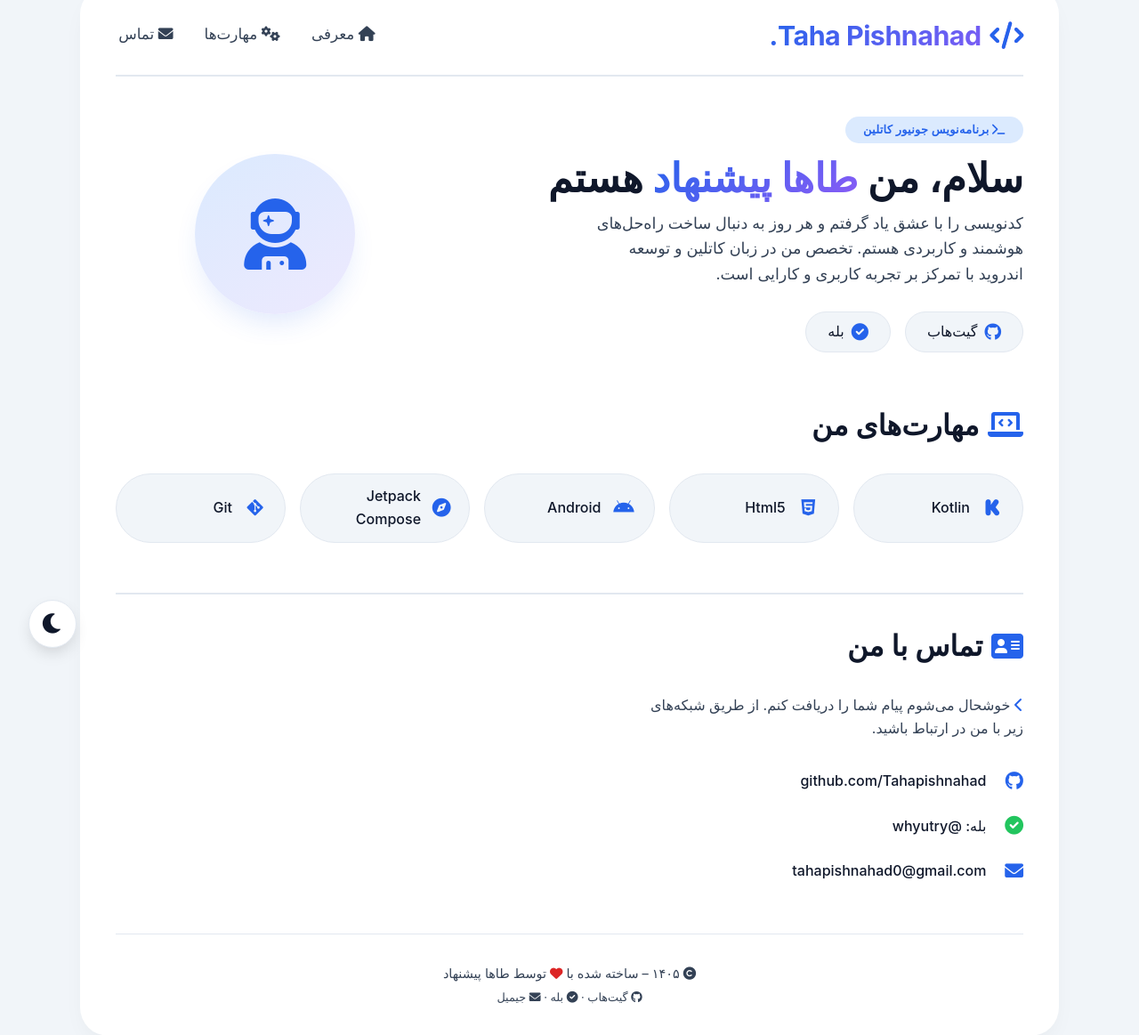
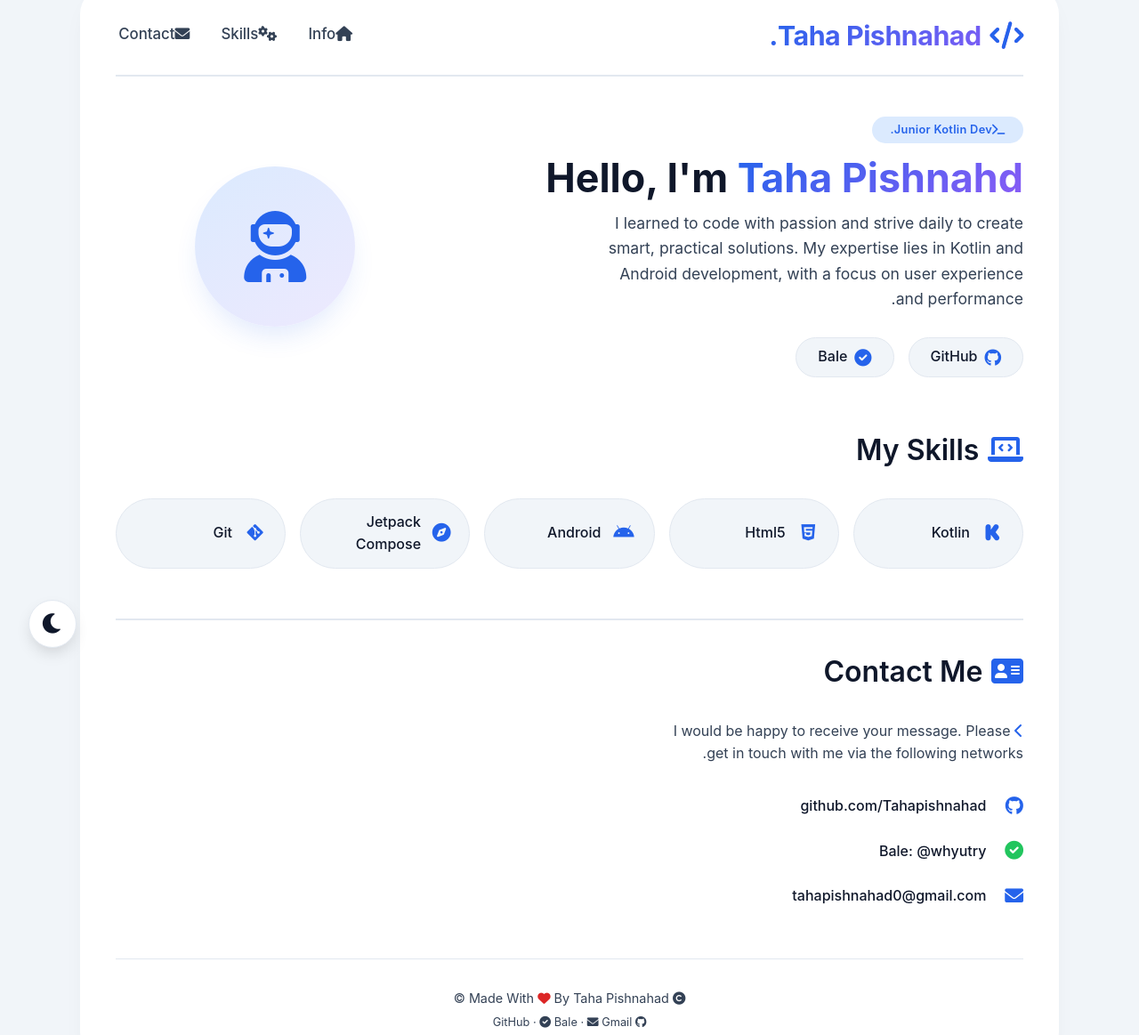
Before and after one commit to Tahapishnahad/Info, a plain HTML site: page index.html in a window 1280 px wide. Shown: the part 40-1203 px from the top of the page at 89% size. Drawn offline with Linux system fonts and the light colour scheme.

Commit message:
Made on English

```diff
--- a/index.html
+++ b/index.html
@@ -3,7 +3,7 @@
 <head>
     <meta charset="UTF-8" />
     <meta name="viewport" content="width=device-width, initial-scale=1.0" />
-    <title> طاها پیشنهاد | برنامه‌نویس</title>
+    <title>Taha Pishnahad | Developer</title>
     <!-- Font Awesome 6 (رایگان) -->
     <link rel="stylesheet" href="https://cdnjs.cloudflare.com/ajax/libs/font-awesome/6.0.0-beta3/css/all.min.css" />
     <style>
@@ -385,24 +385,24 @@
         <nav>
             <div class="logo"><i class="fas fa-code"></i> Taha Pishnahad<span style="color:var(--accent);">.</span></div>
             <div class="nav-links">
-                <a href="#intro" class="active"><i class="fas fa-home"></i> معرفی</a>
-                <a href="#skills"><i class="fas fa-cogs"></i> مهارت‌ها</a>
-                <a href="#contact"><i class="fas fa-envelope"></i> تماس</a>
+                <a href="#intro" class="active"><i class="fas fa-home"></i>Info</a>
+                <a href="#skills"><i class="fas fa-cogs"></i>ُSkills</a>
+                <a href="#contact"><i class="fas fa-envelope"></i>Contact</a>
             </div>
         </nav>
 
         <!-- ===== معرفی ===== -->
         <section class="intro-section" id="intro">
             <div class="intro-text">
-                <div class="badge"><i class="fas fa-terminal"></i> برنامه‌نویس جونیور کاتلین</div>
-                <h1>سلام، من <span>طاها پیشنهاد</span> هستم</h1>
+                <div class="badge"><i class="fas fa-terminal"></i>Junior Kotlin Dev.</div>
+                <h1> Hello, I'm <span>Taha Pishnahd</span> </h1>
                 <p>
-                    کدنویسی را با عشق یاد گرفتم و هر روز به دنبال ساخت راه‌حل‌های هوشمند و کاربردی هستم.
-                    تخصص من در زبان کاتلین و توسعه اندروید با تمرکز بر تجربه کاربری و کارایی است.
+                    I learned to code with passion and strive daily to create smart, practical solutions.
+                    My expertise lies in Kotlin and Android development, with a focus on user experience and performance.
                 </p>
                 <div class="social-links">
-                    <a href="https://github.com/Tahapishnahad" target="_blank"><i class="fab fa-github"></i> گیت‌هاب</a>
-                    <a href="https://ble.ir/whyutry" target="_blank"><i class="fas fa-check-circle"></i> بله</a>
+                    <a href="https://github.com/Tahapishnahad" target="_blank"><i class="fab fa-github"></i> GitHub</a>
+                    <a href="https://ble.ir/whyutry" target="_blank"><i class="fas fa-check-circle"></i> Bale</a>
                 </div>
             </div>
             <div class="intro-avatar">
@@ -414,7 +414,7 @@
 
         <!-- ===== مهارت‌ها ===== -->
         <section class="skills-section" id="skills">
-            <h2><i class="fas fa-laptop-code"></i> مهارت‌های من</h2>
+            <h2><i class="fas fa-laptop-code"></i>My Skills</h2>
             <div class="skills-grid">
                 <div class="skill-item"><i class="fab fa-kickstarter-k"></i> Kotlin</div>
                 <div class="skill-item"><i class="fab fa-html5"></i> Html5</div>
@@ -426,16 +426,16 @@
 
         <!-- ===== تماس ===== -->
         <section class="contact-section" id="contact">
-            <h2><i class="fas fa-address-card"></i> تماس با من</h2>
+            <h2><i class="fas fa-address-card"></i>Contact Me</h2>
             <div class="contact-wrapper">
                 <div class="contact-info">
                     <p>
                         <i class="fas fa-chevron-left" style="color:var(--accent);"></i>
-                        خوشحال می‌شوم پیام شما را دریافت کنم. از طریق شبکه‌های زیر با من در ارتباط باشید.
-                    </p>
+                            I would be happy to receive your message. Please get in touch with me via the following networks.
+                        </p>
                     <div class="contact-links">
                         <a href="https://github.com/Tahapishnahad" target="_blank"><i class="fab fa-github"></i> github.com/Tahapishnahad</a>
-                        <a href="https://ble.ir/whyutry" target="_blank"><i class="fas fa-check-circle" style="color:#22c55e;"></i> بله: @whyutry</a>
+                        <a href="https://ble.ir/whyutry" target="_blank"><i class="fas fa-check-circle" style="color:#22c55e;"></i> Bale: @whyutry</a>
                         <a href="mailto:tahapishnahad0@gmail.com"><i class="fas fa-envelope"></i> tahapishnahad0@gmail.com</a>
                     </div>
                 </div>
@@ -445,10 +445,10 @@
         <!-- فوتر -->
         <footer>
             <p>
-                <i class="fas fa-copyright"></i> ۱۴۰۵ – ساخته شده با <i class="fas fa-heart" style="color:#dc2626;"></i> توسط طاها پیشنهاد
+                <i class="fas fa-copyright"></i> Made With <i class="fas fa-heart" style="color:#dc2626;"></i> By Taha Pishnahad ©
             </p>
             <p style="margin-top:0.4rem; font-size:0.8rem;">
-                <i class="fab fa-github"></i> گیت‌هاب · <i class="fas fa-check-circle"></i> بله · <i class="fas fa-envelope"></i> جیمیل
+                <i class="fab fa-github"></i> GitHub · <i class="fas fa-check-circle"></i> Bale · <i class="fas fa-envelope"></i> Gmail
             </p>
         </footer>
     </div>
@@ -530,7 +530,7 @@
                 });
             }
 
-            console.log('🚀 سایت شخصی طاها پیشنهاد  - گیت‌هاب، بله، جیمیل');
+            console.log('Taha Pishnahad - Personal Website');
         })();
     </script>
 
```
